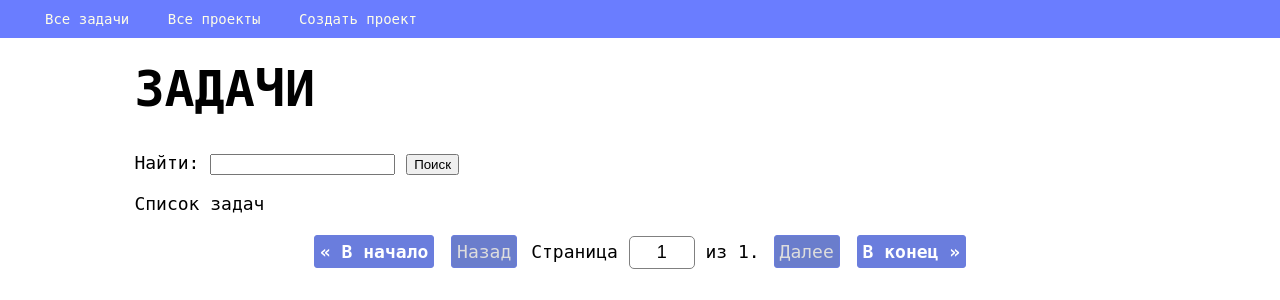
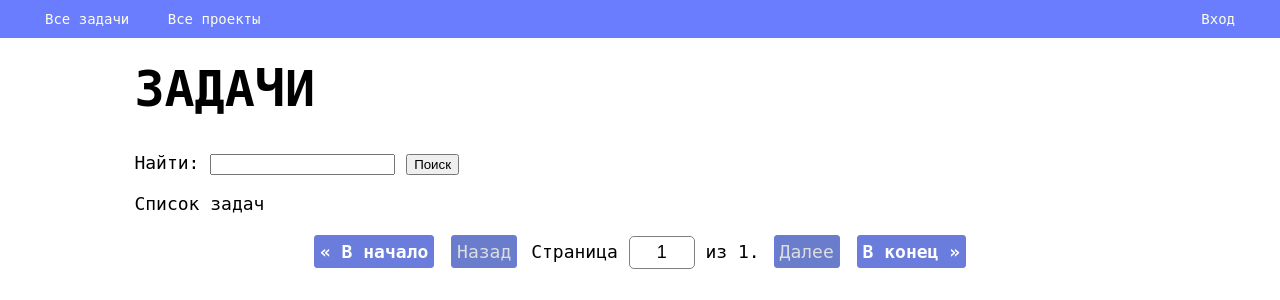
Before and after one commit to tilekbai/issue_tracker, a Django app: page / in a window 1280 px wide. Shown: the top 300 px of the page. Run offline with Django 3.2, Linux system fonts and the light colour scheme; data that the repository does not hold is empty; parts of the project's set-up code (start-up, migrations or seed data) failed here and were passed over.

Commit message:
Добавлены ссылки на главной странице для входа и выхода

```diff
--- a/source/tracker/static/css/navbar.css
+++ b/source/tracker/static/css/navbar.css
@@ -9,12 +9,17 @@
     box-sizing: border-box;
     padding: 7px 30px;
 }
+
+.menu-right {
+    float: right;
+}
+
 .menu {
     font-size: 14px;
     line-height: 1;
     padding: 0;
     margin: 0;
-    display: inline-block;
+    display: block;
     color: #fffee8;
 }
 .menu li {
--- a/source/tracker/templates/base.html
+++ b/source/tracker/templates/base.html
@@ -13,7 +13,13 @@
         <ul class="menu">
             <li><a href="{% url 'issue-list' %}">Все задачи</a></li>
             <li><a href="{% url 'projects-list' %}">Все проекты</a></li>
-            {% block menu %}{% endblock %}
+            {% if user.is_authenticated %}
+                {% block menu %}{% endblock menu %}
+                <li class="menu-right"><a href="{% url 'logout' %}" class="nav-link">Выход</a></li>
+                <li class="menu-right">Привет, {{ user.username }}!</li>
+            {% else %}
+                <li class="menu-right"><a href="{% url 'login' %}" class="nav-link">Вход</a></li>
+            {% endif %}
         </ul>
     </nav>
     <div class="container">
```
Also changed, not shown: source/accounts/templates/registration/login.html (renamed from source/accounts/templates/login.html), source/tracker/static/css/style.css (line endings or trailing spaces).
